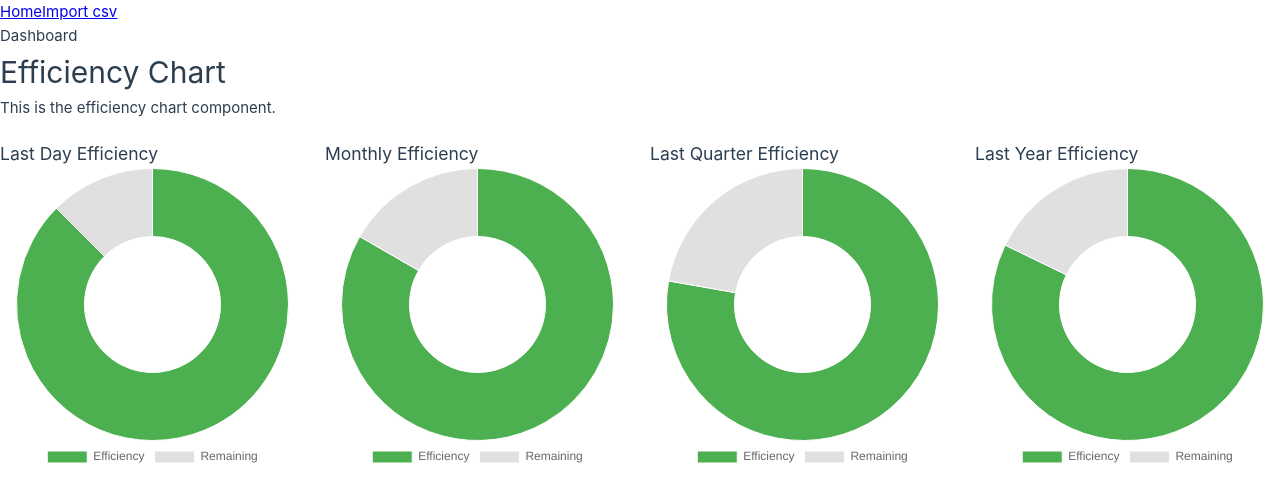
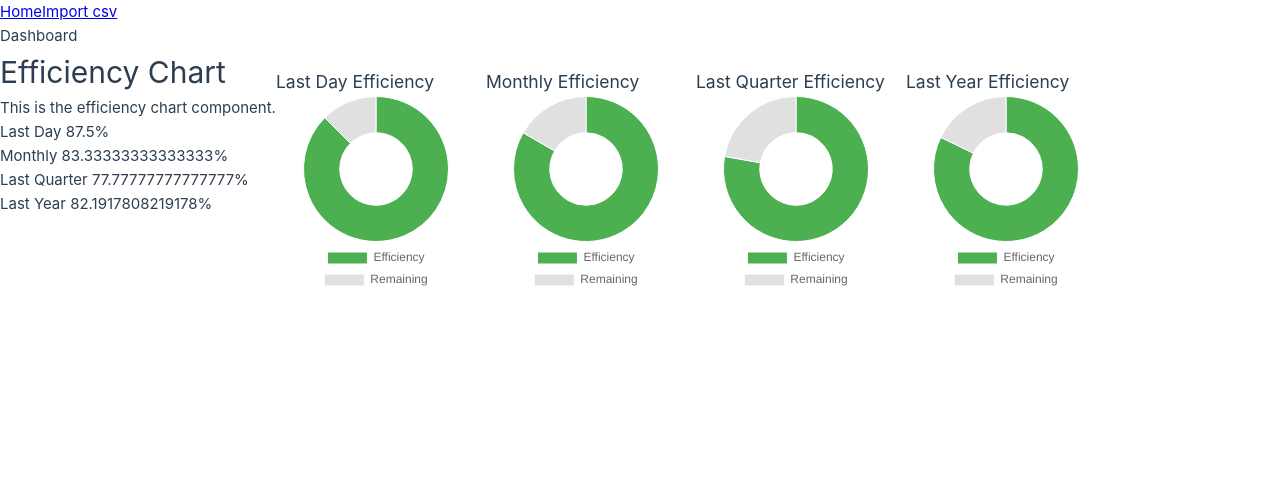
Before and after one commit to hy-rf/vue-sideproject1, a Vue app: page / in a window 1280 px wide. Shown: the top 502 px of the page. Built offline with nearby package versions, Linux system fonts and the light colour scheme; the HTML template or start-up script is replaced by a standard one.

Commit message:
feat: show efficiencies values

```diff
--- a/src/components/dashboard/EfficiencyChart.vue
+++ b/src/components/dashboard/EfficiencyChart.vue
@@ -149,9 +149,16 @@ onMounted(() => {
 </script>
 
 <template>
-  <div>
-    <h1>Efficiency Chart</h1>
-    <p>This is the efficiency chart component.</p>
+  <main>
+    <div>
+      <h1>Efficiency Chart</h1>
+      <p>This is the efficiency chart component.</p>
+      <p>Last Day {{efficiencyLastDay}}%</p>
+      <p>Monthly {{efficiencyMonthly}}%</p>
+      <p>Last Quarter {{efficiencyLastQuarter}}%</p>
+      <p>Last Year {{efficiencyLastYear}}%</p>
+    </div>
+
     <div class="chart-container">
       <div>
         <h3>Last Day Efficiency</h3>
@@ -174,18 +181,22 @@ onMounted(() => {
         <!-- Fixed ref binding -->
       </div>
     </div>
-  </div>
+  </main>
 </template>
 
 <style lang="css" scoped>
+main {
+  display: flex;
+  flex-direction: row;
+}
 .chart-container {
-  display: grid;
-  grid-template-columns: repeat(auto-fit, minmax(300px, 1fr));
-  gap: 20px;
+  display: flex;
+  gap: 10px;
   margin-top: 20px;
+  justify-content: end;
 }
 canvas {
-  width: 100%;
-  height: 300px;
+  width: 200px;
+  height: 200px;
 }
 </style>
```
